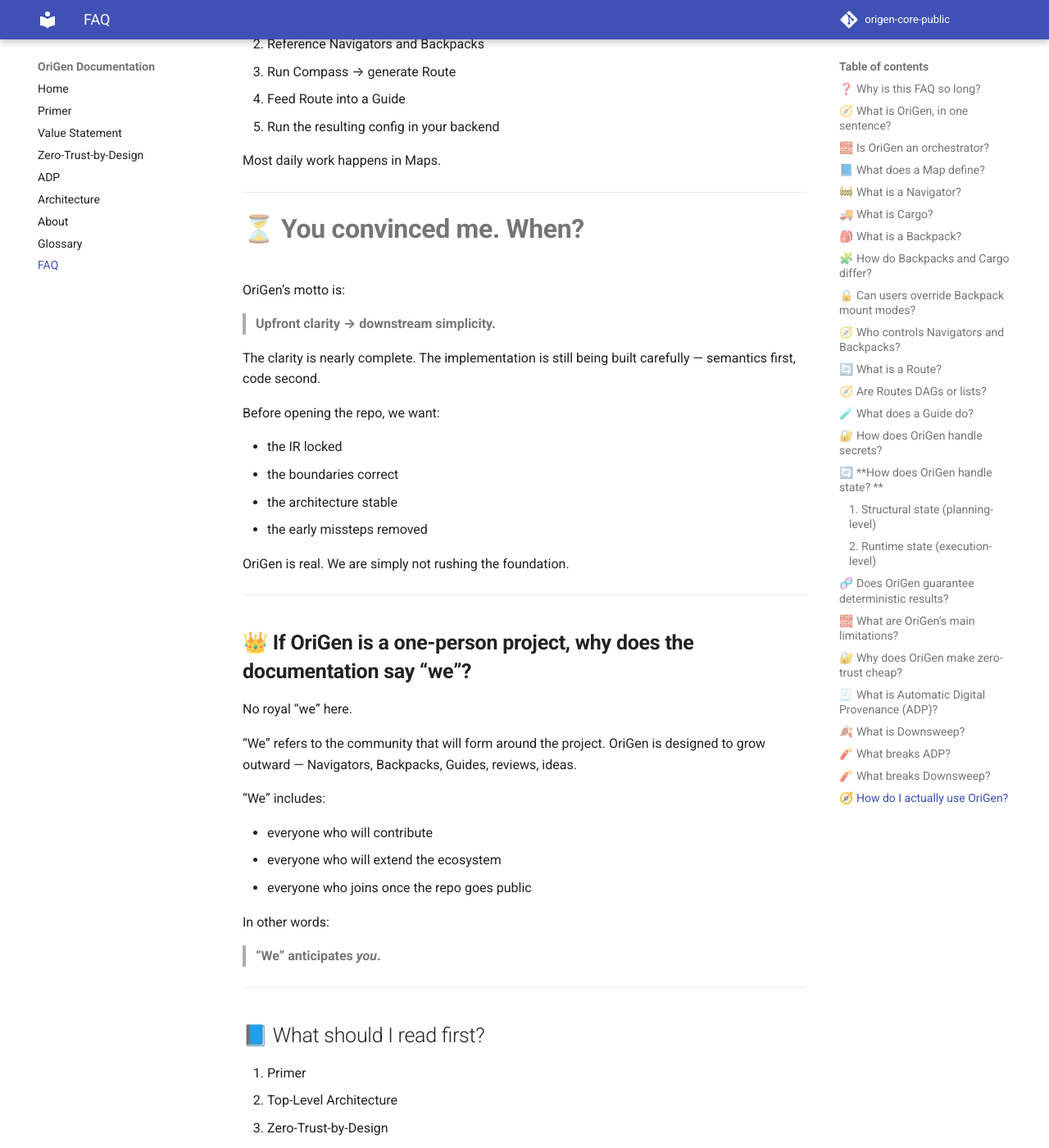
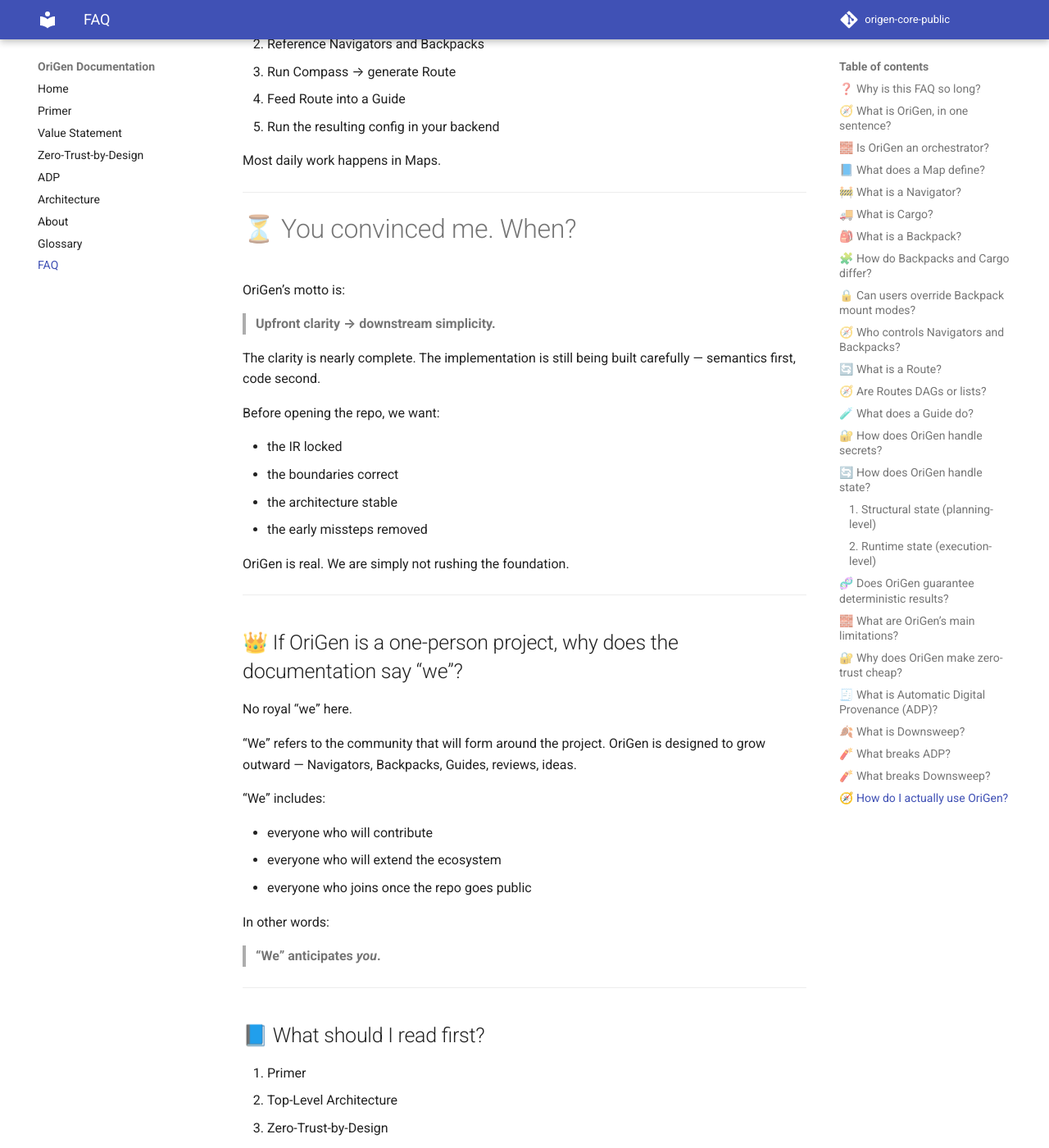
Before and after one commit to origen-hub/origen-core-public, an MkDocs documentation site: the page built from docs/public/pages/faq.md, in a window 1280 px wide and 1400 px high, scrolled down 9663 px. Shown: the whole window at 82% size. Built offline with MkDocs 1.6.1 and Material for MkDocs 9.7.7, drawn with Linux system fonts in a browser that asks for light colours; comment, search, counter and statistics services are not loaded; some of the changed text lies outside the part shown.

Commit message:
formatting

```diff
--- a/docs/public/pages/faq.md
+++ b/docs/public/pages/faq.md
@@ -131,7 +131,7 @@ This preserves determinism, reproducibility, and ADP correctness.
 
 ---
 
-## 🧭 **Who controls Navigators and Backpacks?**
+## 🧭 Who controls Navigators and Backpacks?
 
 You do. There is **no central registry** and no authority structure.
 
@@ -208,11 +208,11 @@ This preserves zero-trust boundaries.
 
 ---
 
-## 🔄 **How does OriGen handle state? **
+## 🔄 How does OriGen handle state?
 
 OriGen distinguishes **structural state** from **runtime state**:
 
-### **1. Structural state (planning-level)**
+### 1. Structural state (planning-level)
 
 Maps define **Cargo flows**:
 
@@ -226,7 +226,7 @@ OriGen validates and compiles this into a deterministic Route.
 
 **OriGen cares about the *shape* of artifact flow, not the data.**
 
-### **2. Runtime state (execution-level)**
+### 2. Runtime state (execution-level)
 
 Actual artifacts produced by execution — files, logs, binaries, models, PDFs — are handled entirely by the backend.
 
@@ -381,7 +381,7 @@ Most daily work happens in Maps.
 
 ---
 
-# ⏳ **You convinced me. When?**
+# ⏳ You convinced me. When?
 
 OriGen’s motto is:
 
@@ -402,7 +402,7 @@ We are simply not rushing the foundation.
 
 ---
 
-## 👑 **If OriGen is a one-person project, why does the documentation say “we”?**
+## 👑 If OriGen is a one-person project, why does the documentation say “we”?
 
 No royal “we” here.
 
```
Also changed, not shown: docs/public/overview/value-statement.md (+1 -1 lines).
